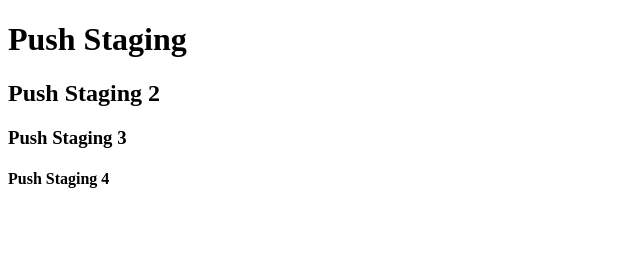
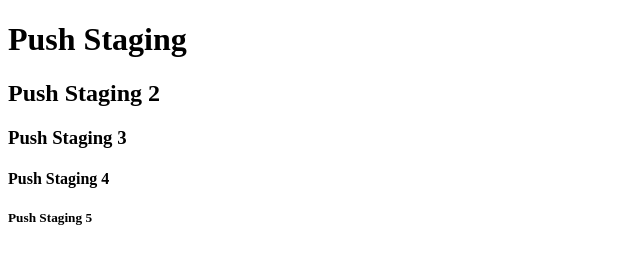
Before and after one commit to antoni-3/belajar-niomic, a plain HTML site: page header.html in a window 1280 px wide. Shown: the full height of the page, 0-640 px from the left. Drawn offline with Linux system fonts and the light colour scheme.

Commit message:
add element H5

```diff
--- a/header.html
+++ b/header.html
@@ -9,5 +9,6 @@
     <h2>Push Staging 2</h2>
     <h3>Push Staging 3</h3>
     <h4>Push Staging 4</h4>
+    <h5>Push Staging 5</h5>
   </body>
 </html>
```
